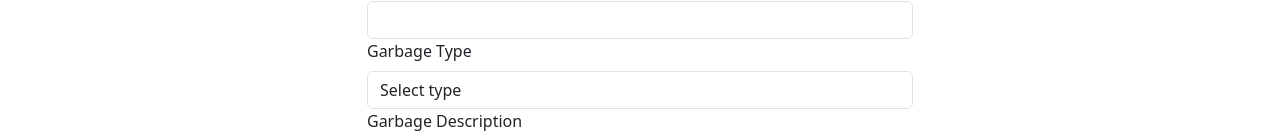
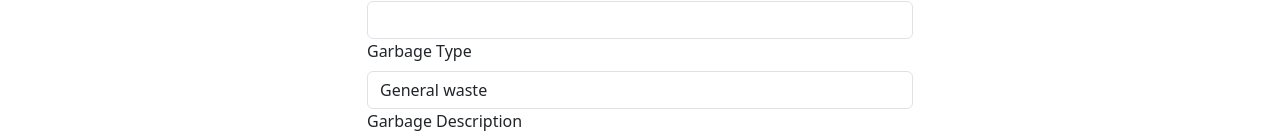
Before and after one commit to executethatcode/SustainXLabs, a React (Create React App) app: page /addpickup in a window 1280 px wide. Shown: the part 470-610 px from the top of the page. Built offline with nearby package versions, Linux system fonts and the light colour scheme.

Commit message:
18/5 3:48PM

```diff
--- a/src/Pages/AddPickup/AddPickup.js
+++ b/src/Pages/AddPickup/AddPickup.js
@@ -23,12 +23,10 @@ const AddPickup = () => {
 
           <Form.Group controlId="formGarbageType">
             <Form.Label>Garbage Type</Form.Label>
-            <Form.Control as="select">
-              <option value="">Select type</option>
-              <option value="Organic">Organic</option>
-              <option value="Recyclable">Recyclable</option>
-              <option value="Hazardous">Hazardous</option>
-              <option value="Other">Other</option>
+            <Form.Control as="select" defaultValue="General">
+              <option value="Dry">Dry waste</option>
+              <option value="Wet">Wet waste</option>
+              <option value="General">General waste</option>
             </Form.Control>
           </Form.Group>
 
```
